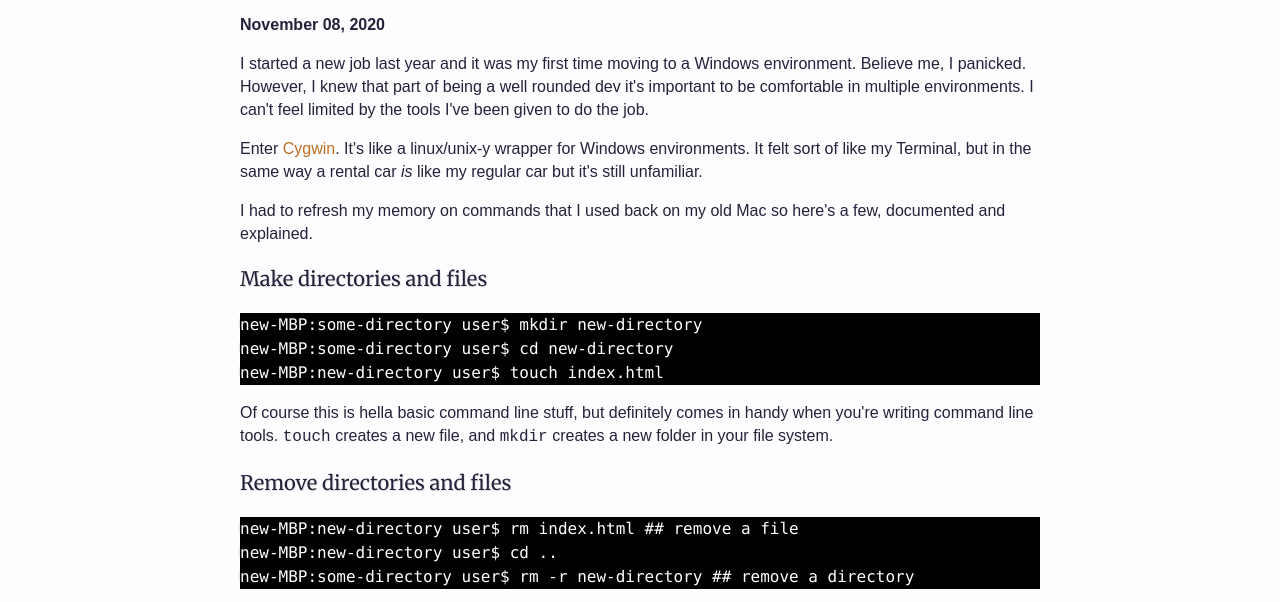
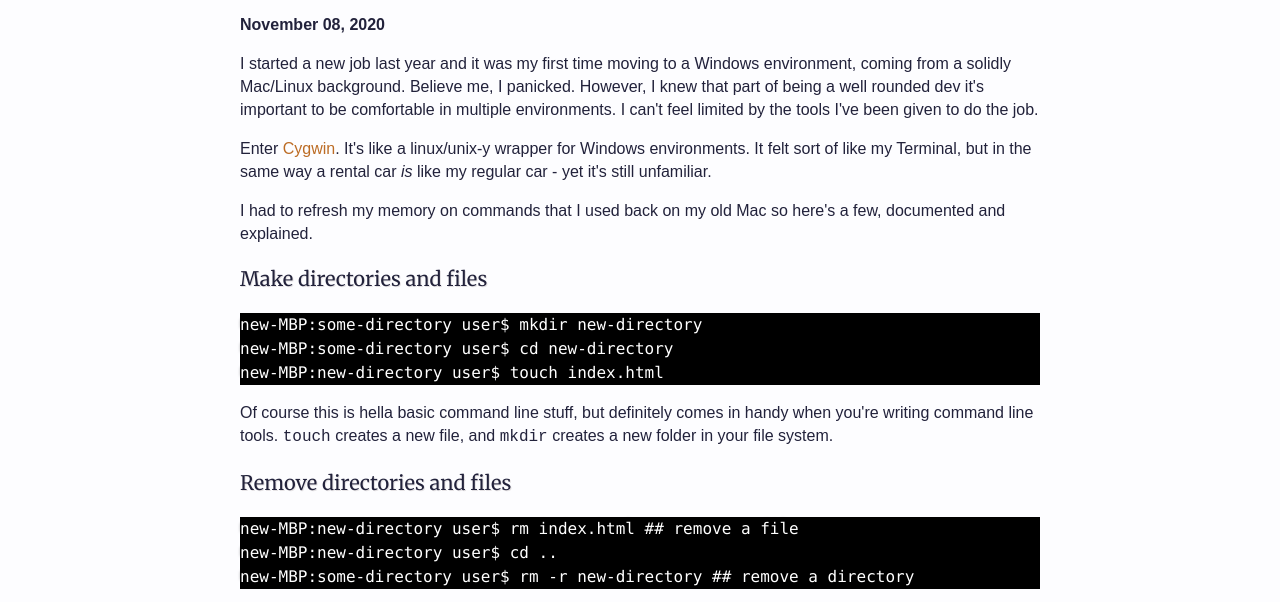
Before and after one commit to vincevince1006/vnncctt-site, a Gatsby site: page /unix-commands/ in a window 1280 px wide. Shown: the part 193-795 px from the top of the page. Built offline with nearby package versions, Linux system fonts and the light colour scheme; Gatsby itself is replaced by a stand-in of ours; some packages are replaced by stand-ins of ours; code samples lack their colours; a web font is replaced by a local one.

Commit message:
word choice update

```diff
--- a/content/blog/unix-commands/index.md
+++ b/content/blog/unix-commands/index.md
@@ -4,9 +4,9 @@ date: "2020-11-08"
 description: I love the command line. It was intimidating at first but now I don't know what I did without it.
 ---
 
-I started a new job last year and it was my first time moving to a Windows environment. Believe me, I panicked. However, I knew that part of being a well rounded dev it's important to be comfortable in multiple environments. I can't feel limited by the tools I've been given to do the job.
+I started a new job last year and it was my first time moving to a Windows environment, coming from a solidly Mac/Linux background. Believe me, I panicked. However, I knew that part of being a well rounded dev it's important to be comfortable in multiple environments. I can't feel limited by the tools I've been given to do the job.
 
-Enter [Cygwin](https://www.cygwin.com/). It's like a linux/unix-y wrapper for Windows environments. It felt sort of like my Terminal, but in the same way a rental car *is* like my regular car but it's still unfamiliar.
+Enter [Cygwin](https://www.cygwin.com/). It's like a linux/unix-y wrapper for Windows environments. It felt sort of like my Terminal, but in the same way a rental car *is* like my regular car - yet it's still unfamiliar.
 
 I had to refresh my memory on commands that I used back on my old Mac so here's a few, documented and explained.
 
```
